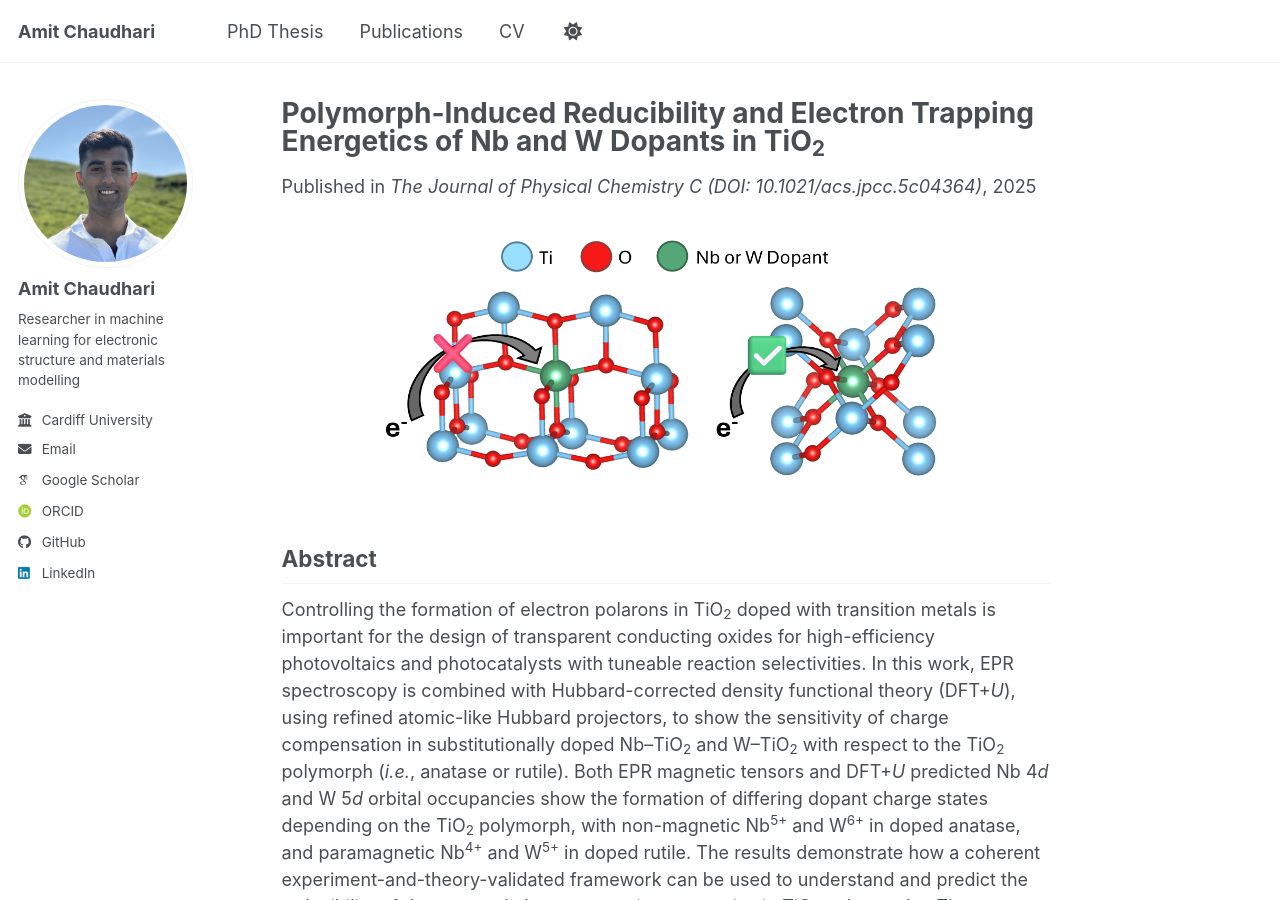
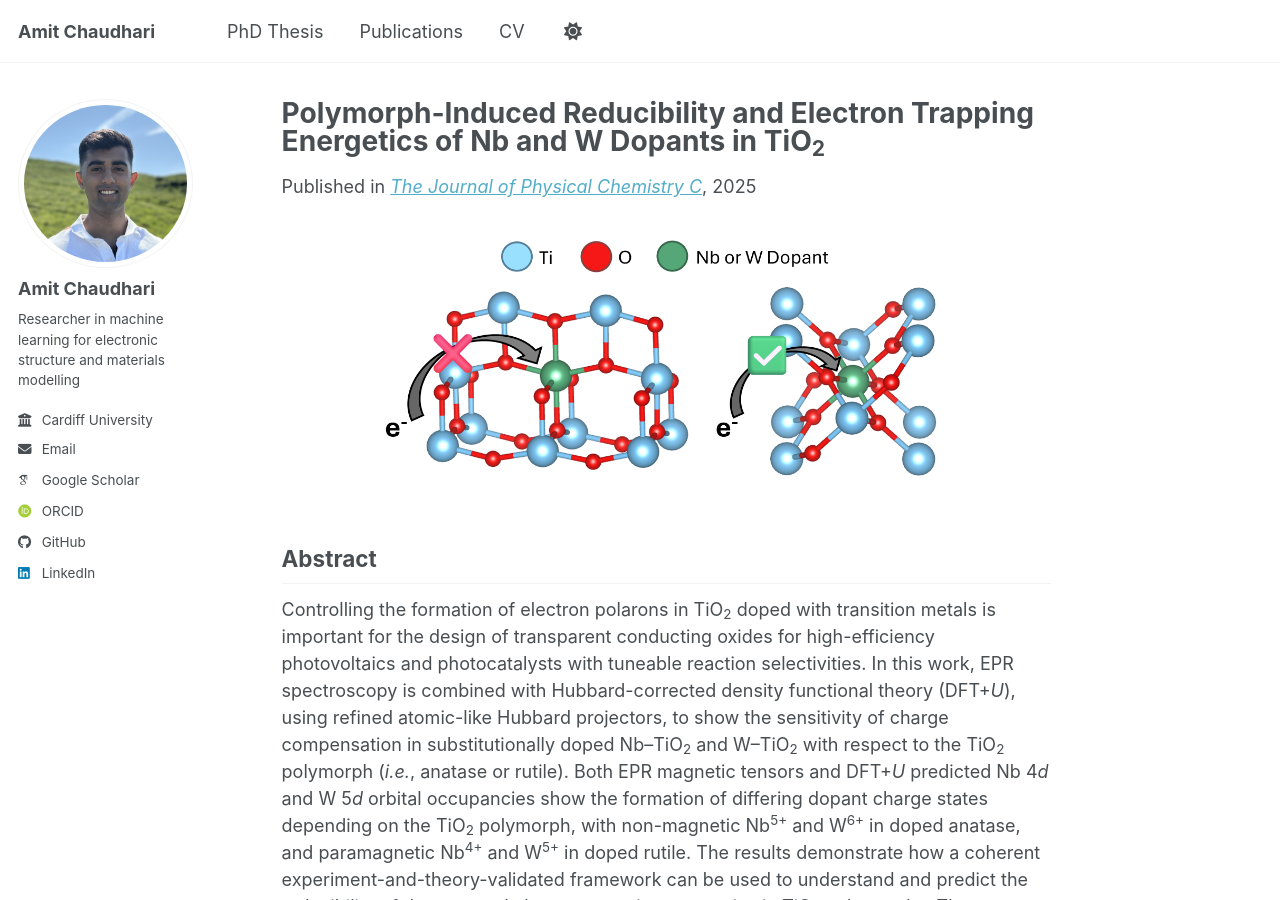
Before and after one commit to amitmc1/amitmc1.github.io, a Jekyll site: the page built from _publications/2015-10-01-paper-title-number-3.md, in a window 1280 px wide and 900 px high. Built offline with Jekyll 4.4.1, drawn with Linux system fonts in a browser that asks for light colours; some web fonts are replaced; a script bundle is joined from its source files by our own code; library files that are not in the unit come from our copies.

Commit message:
Update 2015-10-01-paper-title-number-3.md

```diff
--- a/_publications/2015-10-01-paper-title-number-3.md
+++ b/_publications/2015-10-01-paper-title-number-3.md
@@ -8,7 +8,7 @@ permalink: /publication/2025-08-19-Hubbard-EPR-TiO2
 excerpt: "We investigate the atomic-level origin of the experimentally observed formation of paramagnetic Nb<sup>4+</sup> and W<sup>5+</sup> species in Nb- and W-doped rutile TiO<sub>2</sub> <em>vs.</em> non-magnetic Nb<sup>5+</sup> and W<sup>6+</sup> species in doped anatase TiO<sub>2</sub>. This is achieved using a combination of theory (Hubbard corrected density functional theory) and experiment (powder electron paramagnetic resonance spectroscopy)."
 
 date: 2025-08-19
-venue: 'The Journal of Physical Chemistry C (DOI: 10.1021/acs.jpcc.5c04364)'
+venue: <a href="https://doi.org/10.1021/acs.jpcc.5c04364" target="_blank">The Journal of Physical Chemistry C</a>
 citation: 'A. Chaudhari, A. J. Logsdail and A. Folli, Polymorph-Induced Reducibility and Electron Trapping Energetics of Nb and W Dopants in TiO<sub>2</sub>, <em>The Journal of Physical Chemistry C</em>, 2025, 129 (34), 15453-15461, DOI: 10.1021/acs.jpcc.5c04364'
 ---
 
```
